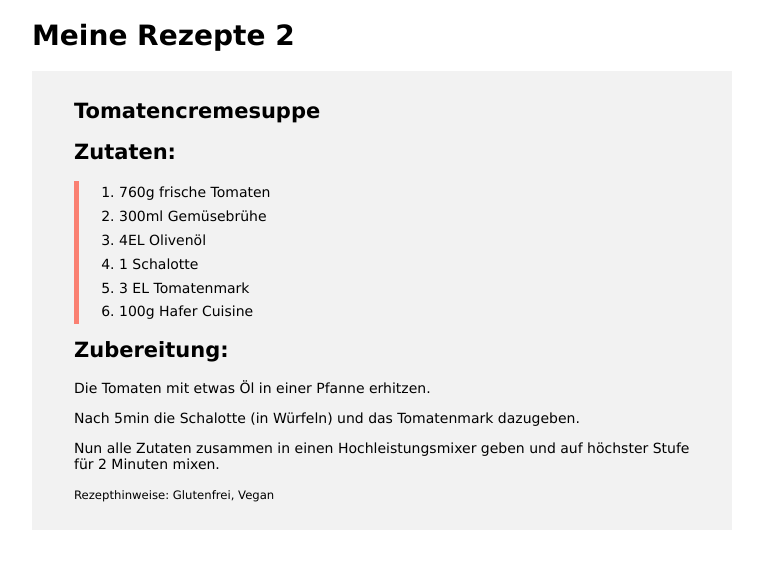
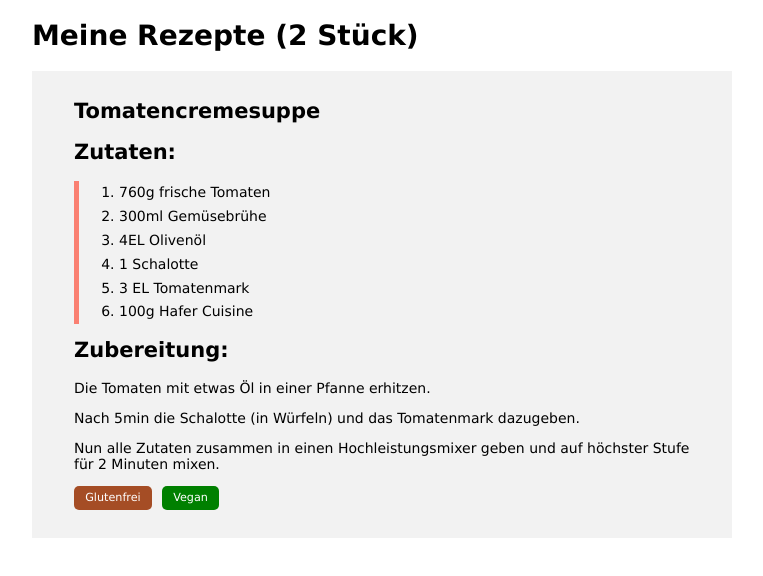
Before and after one commit to LinkedInLearning/web-components-3055736, a website built with Parcel: page index.html in a window 1280 px wide. Shown: the whole page, without its empty margins (258-1021 px from the left). Built offline with nearby package versions, Linux system fonts and the light colour scheme.

Commit message:
basic recipe setup

```diff
--- a/index.html
+++ b/index.html
@@ -23,17 +23,37 @@
       .recipe :first-child {
         margin-top: 0;
       }
+      .recipe h1 {
+      }
       .recipe .ingredients-list {
         border-left: 5px solid salmon;
         line-height: 1.7;
+      }
+
+      .tag {
+        color: white;
+        padding: 0.5em 1em;
+        border-radius: 5px;
+        margin-right: 0.5em;
+        display: inline-block;
+        font-size: 0.7rem;
+      }
+
+      .tag-brown {
+        background-color: rgb(165, 77, 37);
+      }
+      .tag-green {
+        background-color: green;
       }
     </style>
   </head>
   <body>
     <div class="recipes">
       <h1>
-        Meine Rezepte <span id="recipeCounter">2</span>
+        Meine Rezepte
+        <span id="recipeCounter">(2 Stück)</span>
       </h1>
+
       <article class="recipe">
         <h1>Tomatencremesuppe</h1>
 
@@ -69,7 +89,8 @@
         </section>
 
         <footer>
-          <small>Rezepthinweise: Glutenfrei, Vegan</small>
+          <div class="tag tag-brown">Glutenfrei</div>
+          <div class="tag tag-green">Vegan</div>
         </footer>
       </article>
     </div>
```
